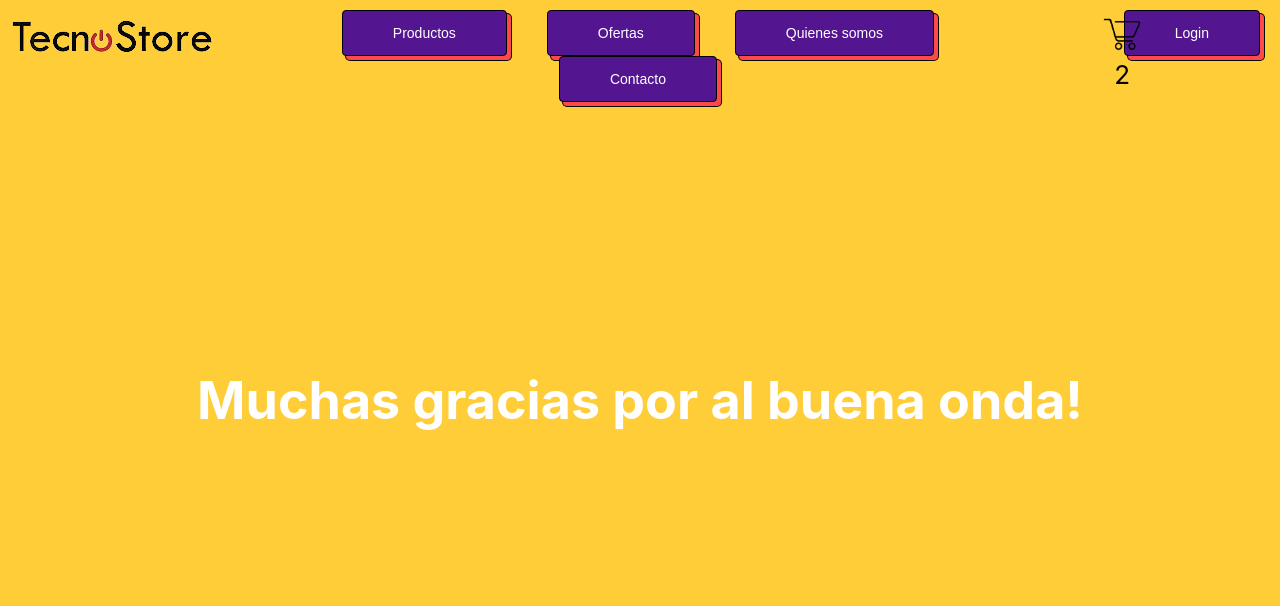
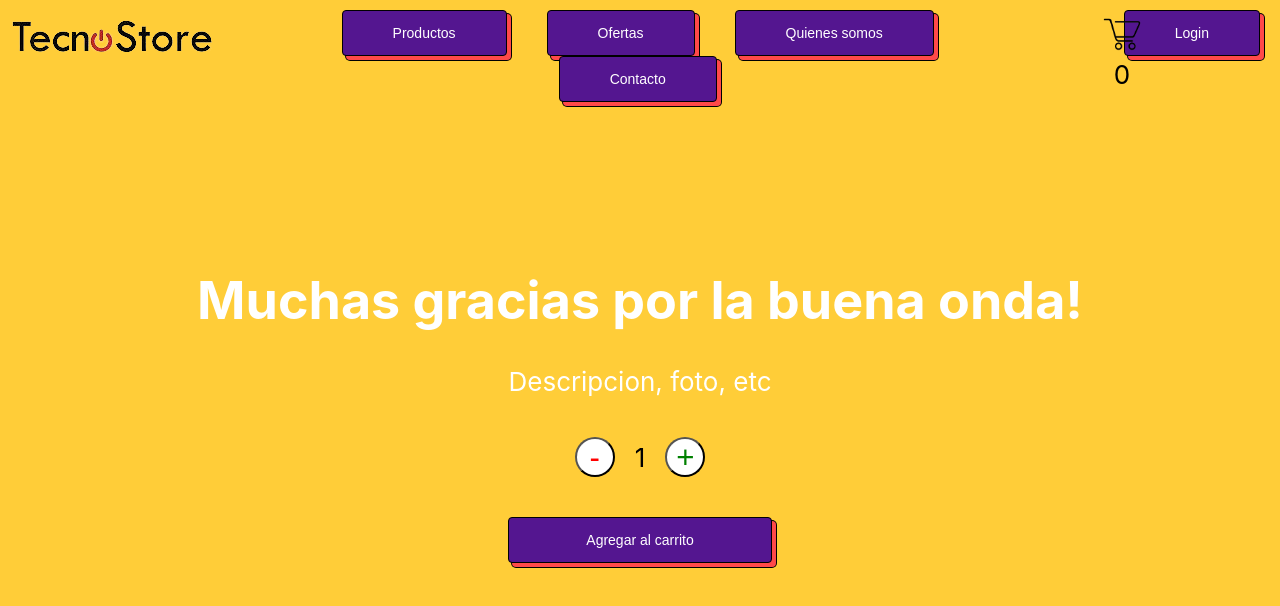
Before and after one commit to almileo/ecommerce_tecnostore_almiron, a React (Create React App) app: page / in a window 1280 px wide. Shown: the top 606 px of the page. Built offline with nearby package versions, Linux system fonts and the light colour scheme.

Commit message:
Add props, create ItemCount component, create functions. Desafio Contador con boton

```diff
--- a/src/App.js
+++ b/src/App.js
@@ -1,14 +1,24 @@
 import './App.css';
 import NavBar from './components/NavBar/NavBar';
 import ItemListContainer from './components/ItemListContainer/ItemListContainer';
+import ItemCount from './components/ItemCount/ItemCount';
+import { useState } from 'react';
 
 function App() {
+  const [itemsToCart, setItemsToCart] = useState(0);
+
+  const getItemsCount = (itemCount) => {
+    setItemsToCart(itemCount);
+  }
+
   return (
     <div className="App">
       <header className="App-header">
-        <NavBar></NavBar>
-        <ItemListContainer greeting="Muchas gracias por al buena onda!"></ItemListContainer>
+        <NavBar cartItems={itemsToCart}></NavBar>
+        <ItemListContainer greeting="Muchas gracias por la buena onda!"></ItemListContainer>
+        <ItemCount stock={20} initial={1} getItemsCount={getItemsCount}></ItemCount>
       </header>
+
     </div>
   );
 }
--- a/src/components/CartWidget/CartWidget.js
+++ b/src/components/CartWidget/CartWidget.js
@@ -1,10 +1,10 @@
 import './CartWidget.css';
 
-const CartWidget = (props) => {
+const CartWidget = ({cartItems}) => {
     return(
         <div className='cart'>
             <img className='icon' src="./img/cart.png" alt="cart"/>
-            <span>{props.cartItems}</span>
+            <span>{ cartItems }</span>
         </div>
     )
 }
--- /dev/null
+++ b/src/components/ItemCount/ItemCount.css
@@ -0,0 +1,84 @@
+.card {
+    height: 200px;
+    display: flex;
+    flex-direction: column;
+}
+
+.center {
+    display: flex;
+    align-items: center;
+    justify-content: center;
+    margin-top: 40px;
+}
+
+.substract {
+    color: red;
+}
+
+.add {
+    color: green;
+}
+
+.button {
+    border-radius: 50%;
+    width: 40px;
+    height: 40px;
+    margin: 0px 20px;
+    font-size: larger;
+    background-color: #fff;
+    cursor: pointer;
+}
+
+.add-cart {
+    margin-top: 40px;
+
+}
+
+.button-50 {
+    background-color: #541690;
+    background-image: none;
+    border: 1px solid #000;
+    border-radius: 4px;
+    box-shadow: #FF4949 4px 4px 0 0,#000 4px 4px 0 1px;
+    box-sizing: border-box;
+    color: #fff;
+    cursor: pointer;
+    display: inline-block;
+    font-family: ITCAvantGardeStd-Bk,Arial,sans-serif;
+    font-size: 14px;
+    font-weight: 400;
+    line-height: 20px;
+    overflow: visible;
+    padding: 12px 40px;
+    text-align: center;
+    text-transform: none;
+    touch-action: manipulation;
+    user-select: none;
+    -webkit-user-select: none;
+    vertical-align: middle;
+    white-space: nowrap;
+  }
+
+  .button-50:focus {
+    text-decoration: none;
+  }
+
+  .button-50:hover {
+    text-decoration: none;
+  }
+
+  .button-50:active {
+    box-shadow: rgba(0, 0, 0, .125) 0 3px 5px inset;
+    outline: 0;
+  }
+
+  .button-50:not([disabled]):active {
+    box-shadow: #fff 2px 2px 0 0, #000 2px 2px 0 1px;
+    transform: translate(2px, 2px);
+  }
+
+  @media (min-width: 768px) {
+    .button-50 {
+      padding: 12px 50px;
+    }
+  }
--- /dev/null
+++ b/src/components/ItemCount/ItemCount.js
@@ -0,0 +1,41 @@
+import { useState } from 'react';
+import './ItemCount.css';
+
+const ItemCount = ({stock, initial, getItemsCount}) => {
+    const [itemCount, setItemCount] = useState(stock != 0 ? initial : 0);
+
+    const addItemCount = () => {
+        if(itemCount < stock) {
+            setItemCount(itemCount + 1);
+        }
+    }
+
+    const removeItemCount = () => {
+        if(itemCount > 0) {
+            setItemCount(itemCount - 1);
+        }
+    }
+
+    const addToCart = () => {
+        getItemsCount(itemCount)
+    }
+
+
+    return (
+        <>
+            <div className='card'>
+                <div>Descripcion, foto, etc</div>
+
+                <div className='center'>
+                    <button className='button substract' onClick={removeItemCount} style={stock === 0 || itemCount !== 0? {cursor: 'pointer'} : {cursor: 'default'}} disabled={stock === 0 || itemCount === 0}> - </button>
+                    <span>{ itemCount }</span>
+                    <button className='button add' onClick={addItemCount} style={stock === 0 || itemCount === stock ? {cursor: 'default'} : {cursor: 'pointer'}} disabled={stock === 0 || itemCount === stock}> + </button>
+                </div>
+                <div className='add-cart button-50' onClick={addToCart}>Agregar al carrito</div>
+            </div>
+        </>
+
+    )
+}
+
+export default ItemCount;
--- a/src/components/NavBar/NavBar.js
+++ b/src/components/NavBar/NavBar.js
@@ -1,8 +1,8 @@
 import './NavBar.css';
 import CartWidget from '../CartWidget/CartWidget';
 
+const NavBar = ({cartItems}) => {
 
-const NavBar = () => {
     return (
         <nav className='navbar'>
             <div className='logo'>
@@ -14,9 +14,9 @@ const NavBar = () => {
                 <button className='button-50 menu'>Quienes somos</button>
                 <button className='button-50 menu'>Contacto</button>
             </div>
-            <CartWidget cartItems="2"></CartWidget>
+            <CartWidget cartItems={cartItems}></CartWidget>
             <div className='login'>
-                <button class="button-50 menu">Login</button>
+                <button className="button-50 menu">Login</button>
             </div>
         </nav>
 
```
